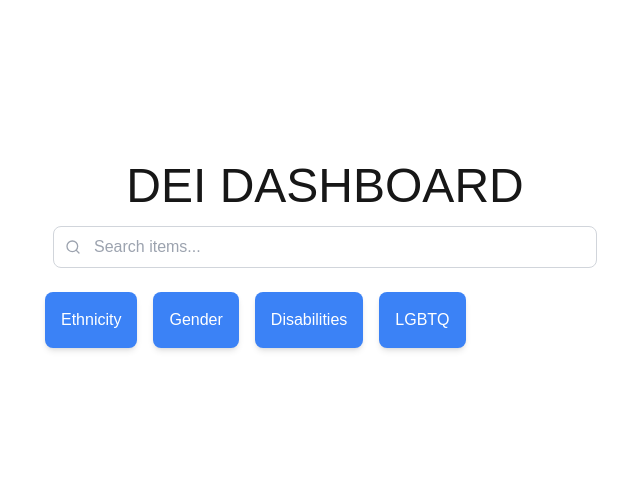
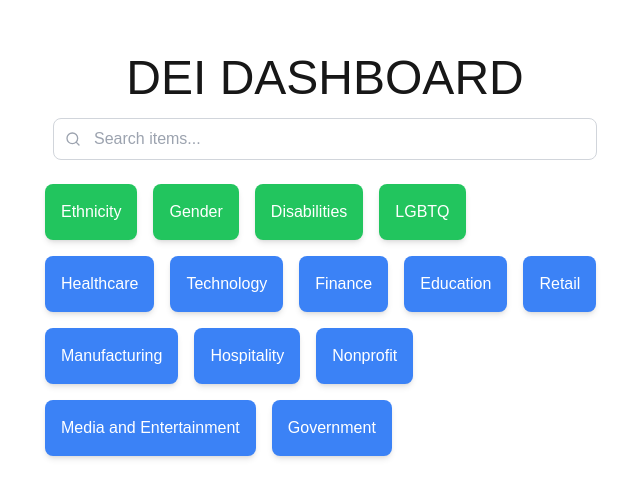
Before and after one commit to natashabuckham/dei-dashboard, a Next.js app: page / in a window 1280 px wide. Shown: the part 141-638 px from the top of the page, without its empty margins (315-955 px from the left). Built offline with nearby package versions, Linux system fonts and the light colour scheme.

Commit message:
feat: multiple category types

```diff
--- a/app/components/CategoryItem.tsx
+++ b/app/components/CategoryItem.tsx
@@ -3,16 +3,20 @@ import { toast } from "react-toastify";
 
 interface CategoryItemProps {
   category: string;
+  className?: string;
 }
 
-function CategoryItem({ category }: CategoryItemProps) {
+function CategoryItem({
+  category,
+  className = "bg-blue-500 hover:bg-blue-600",
+}: CategoryItemProps) {
   const handleClick = () => {
     toast.success(`You clicked on ${category}!`);
   };
 
   return (
     <button
-      className="p-4 m-2 bg-blue-500 text-white rounded-lg shadow-md hover:bg-blue-600"
+      className={`p-4 m-2 text-white rounded-lg shadow-md transition-colors ${className}`}
       onClick={handleClick}
     >
       {category}
--- /dev/null
+++ b/app/constants/categories.ts
@@ -0,0 +1,14 @@
+export const diversities = ["Ethnicity", "Gender", "Disabilities", "LGBTQ"];
+
+export const industries = [
+  "Healthcare",
+  "Technology",
+  "Finance",
+  "Education",
+  "Retail",
+  "Manufacturing",
+  "Hospitality",
+  "Nonprofit",
+  "Media and Entertainment",
+  "Government",
+];
--- a/app/page.tsx
+++ b/app/page.tsx
@@ -1,10 +1,9 @@
 import CategoryItem from "./components/CategoryItem";
 import SearchBar from "./components/ui/SearchBar";
 import { Providers } from "./components/Providers";
+import { diversities, industries } from "./constants/categories";
 
 export default function Home() {
-  const categories = ["Ethnicity", "Gender", "Disabilities", "LGBTQ"];
-
   return (
     <Providers>
       <div className="grid place-items-center min-h-screen p-8">
@@ -13,9 +12,26 @@ export default function Home() {
             DEI DASHBOARD
           </h1>
           <SearchBar />
-          {categories.map((category) => (
-            <CategoryItem key={category} category={category} />
-          ))}
+          <nav aria-label="Diversities">
+            <h2 className="sr-only">Diversities</h2>
+            {diversities.map((category) => (
+              <CategoryItem
+                key={category}
+                category={category}
+                className="bg-green-500 hover:bg-green-600"
+              />
+            ))}
+          </nav>
+          <nav aria-label="Industries">
+            <h2 className="sr-only">Industries</h2>
+            {industries.map((category) => (
+              <CategoryItem
+                key={category}
+                category={category}
+                className="bg-blue-500 hover:bg-blue-600"
+              />
+            ))}
+          </nav>
         </main>
       </div>
     </Providers>
```
